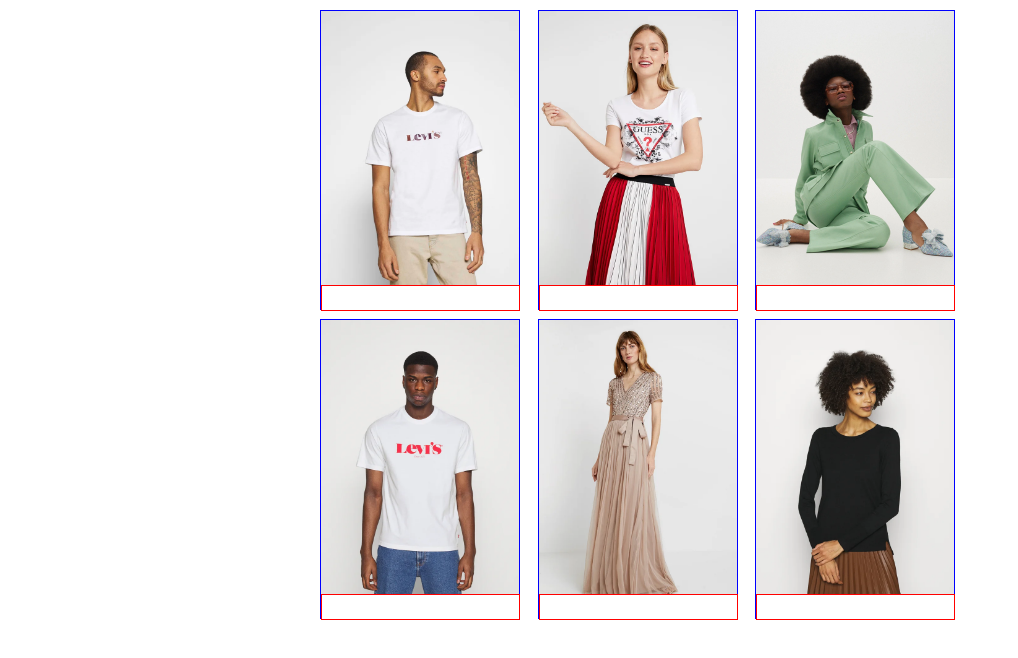
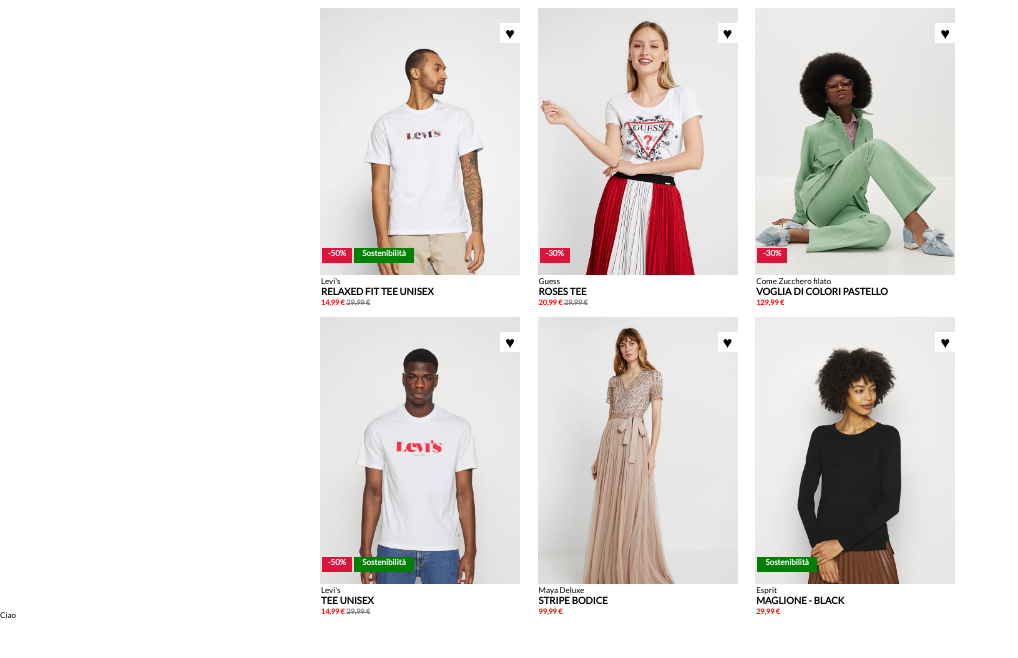
Before and after one commit to Ivztoz8/html-css-boolando, a plain HTML site: page index.html in a window 1280 px wide. Shown: the whole page, without its empty margins (0-1018 px from the left). Drawn offline with Linux system fonts and the light colour scheme.

Commit message:
Step 3: turn over model 1

```diff
--- a/assets/css/style.css
+++ b/assets/css/style.css
@@ -1,9 +1,17 @@
 /* Reset della pagina html */
+@import url('https://fonts.googleapis.com/css2?family=Lato:wght@100;300;400&display=swap');
+
 *{
     padding: 0;
     margin: 0;
     box-sizing: border-box;
 }
+
+body {
+    font-size: 8px;
+    font-family: 'Lato', sans-serif;
+}
+
 
 /* Utility */
 
@@ -13,7 +21,7 @@
     width:640px;
     height:600px;
     /*border:1px solid brown; */
-    margin: 10px 25% 0;
+    margin: 8px 25% 0;
     position:relative;
 }
 
@@ -21,17 +29,18 @@
     display:inline-block;
     width: 200px;
     height:300px;
-    border:1px solid blue;
+    /* border:1px solid blue; */
 }
 
 .prize{
     display:inline-block;
     background-color: white;
-    width: 199px;
-    height:26px;
-    border:1px solid red;
+    width: 200px;
+    height: 34px;
+    padding: 1px;
+    /* border:1px solid red; */
     position: absolute;
-    top:92%;
+    top:89%;
     left: 0%;
 }
 
@@ -91,3 +100,82 @@
     background-repeat: no-repeat;
     background-size: contain;
 }
+
+
+.font1{
+    font-weight: bold;
+    vertical-align: middle;
+    font-size: 1.2em;
+}
+
+.font2{
+    font-weight: bold;
+    color: red;
+    vertical-align: middle;
+    font-size: 0.9em;
+}
+
+.font3{
+    font-weight: bold;
+    color: grey;
+    text-decoration-line:line-through;
+    vertical-align: middle;
+    font-size: 0.9em;
+}
+
+
+.heart{
+    display:inline-block;
+    background-color: white;
+    width: 20px;
+    height: 20px;
+    font-weight: bold;
+    color: black;
+    font-size: 2em;
+    text-align: center;
+    position:absolute;
+    top: 5%;
+    left: 90%;
+}
+
+.discount{
+    display:inline-block;
+    background-color: crimson;
+    width: 30px;
+    height:15px;
+    font-weight: bold;
+    color: white;
+    font-size: 1em;
+    text-align: center;
+    position:relative;
+    top: 80%;
+    left: 1%;
+}
+
+.sustainability{
+    display:inline-block;
+    background-color: green;
+    width: 60px;
+    height:15px;
+    font-weight: bold;
+    color: white;
+    font-size: 1em;
+    text-align: center;
+    position:absolute;
+    top: 80%;
+    left: 17%;
+}
+
+.sustainability2{
+    display:inline-block;
+    background-color: green;
+    width: 60px;
+    height:15px;
+    font-weight: bold;
+    color: white;
+    font-size: 1em;
+    text-align: center;
+    position:absolute;
+    top: 80%;
+    left: 1%;
+}
--- a/index.html
+++ b/index.html
@@ -11,27 +11,60 @@
     <main>
         <div class="containers">
             <div class="clothing abso1">
-                <div class="prize"></div>
+                <div class="heart">&#9829;</div>
+                <div class="discount">-50%</div><div class="sustainability">Sostenibilità</div>
+                <div class="prize">
+                    <div> Levi's</div>
+                    <div class="font1"> RELAXED FIT TEE UNISEX</div>
+                    <div><span class="font2"> 14,99 €</span> <span class="font3"> 29,99 €</span></div>
+                </div>
+
             </div>
             <div class="clothing abso2">
-                <div class="prize"></div>
-            </div>
+                <div class="heart">&#9829;</div>
+                <div class="discount">-30%</div>
+                <div class="prize">
+                <div> Guess</div>
+                    <div class="font1"> ROSES TEE</div>
+                    <div><span class="font2"> 20,99 €</span> <span class="font3"> 29,99 €</span></div>
+                </div>
+                </div>
             <div class="clothing abso3">
-                <div class="prize"></div>
+                <div class="heart">&#9829;</div>
+                <div class="discount">-30%</div>
+                <div class="prize">
+                    <div> Come Zucchero filato</div>
+                    <div class="font1"> VOGLIA DI COLORI PASTELLO</div>
+                    <div><span class="font2"> 129,99 €</span></div>
+                </div>
             </div>
             <div class="clothing abso4">
-                <div class="prize"></div>
+                <div class="heart">&#9829;</div>
+                <div class="discount">-50%</div><div class="sustainability">Sostenibilità</div>
+                <div class="prize"><div> Levi's</div>
+                <div class="font1"> TEE UNISEX</div>
+                <div><span class="font2"> 14,99 €</span> <span class="font3"> 29,99 €</span></div>
+            </div>
             </div>
             <div class="clothing abso5">
-                <div class="prize"></div>
+                <div class="heart">&#9829;</div>
+                <div class="prize"><div> Maya Deluxe</div>
+                <div class="font1"> STRIPE BODICE</div>
+                <div><span class="font2"> 99,99 €</span></div>
+            </div>
             </div>
             <div class="clothing abso6">
-                <div class="prize"></div>
+                <div class="heart">&#9829;</div>
+                <div class="sustainability2">Sostenibilità</div>
+                <div class="prize"><div> Esprit</div>
+                <div class="font1"> MAGLIONE - BLACK</div>
+                <div><span class="font2"> 29,99 €</span></div>
+            </div>
             </div>
         </div>
 
 
-
+        Ciao
 
 
     </main>
```
